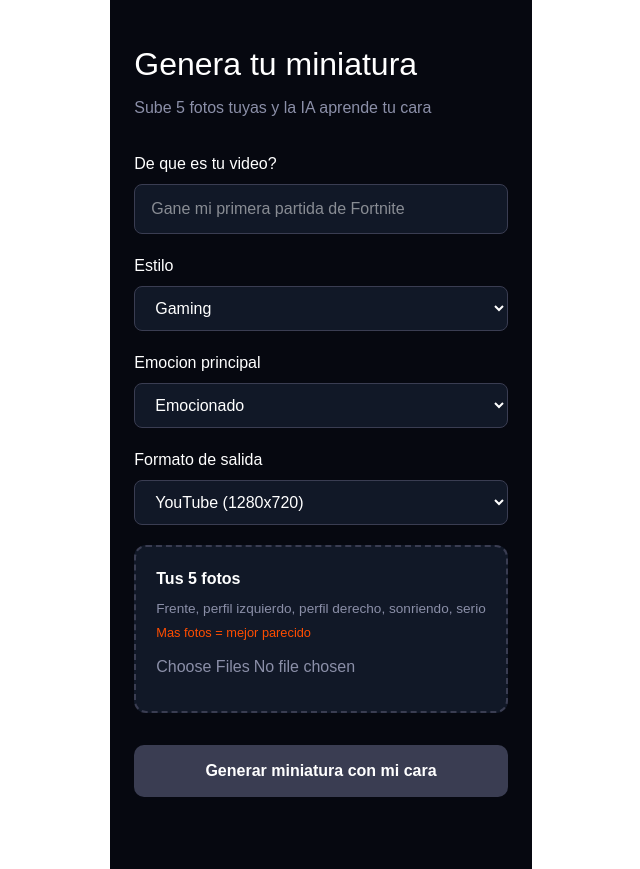
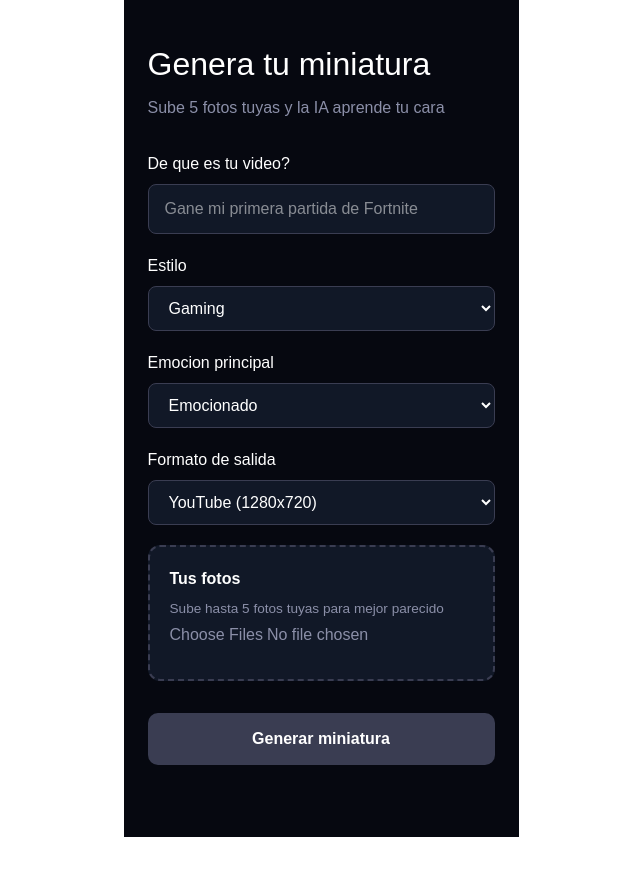
Before and after one commit to jokonog/thumbslatam, a Next.js app: page /generador in a window 1280 px wide. Shown: the whole page, without its empty margins (319-959 px from the left). After the commit the page ends 837 px from the top, so only its background shows below. Built offline with nearby package versions, Linux system fonts and the light colour scheme.

Commit message:
fix tipos typescript generador

```diff
--- a/app/generador/page.tsx
+++ b/app/generador/page.tsx
@@ -1,28 +1,31 @@
 "use client";
 import{useState}from"react";
 export default function Generador(){
-const[descripcion,setDescripcion]=useState("");
-const[estilo,setEstilo]=useState("gaming");
-const[emocion,setEmocion]=useState("emocionado");
-const[formato,setFormato]=useState("youtube");
-const[imagen,setImagen]=useState("");
-const[fotos,setFotos]=useState([]);
-const[fotosBase64,setFotosBase64]=useState([]);
-const[cargando,setCargando]=useState(false);
-function procesarFotos(e: React.ChangeEvent<HTMLInputElement>){
-const files=Array.from(e.target.files ?? []).slice(0,5);
-const urls=files.map(f=>URL.createObjectURL(f));
+const[descripcion,setDescripcion]=useState<string>("");
+const[estilo,setEstilo]=useState<string>("gaming");
+const[emocion,setEmocion]=useState<string>("emocionado");
+const[formato,setFormato]=useState<string>("youtube");
+const[imagen,setImagen]=useState<string>("");
+const[fotos,setFotos]=useState<string[]>([]);
+const[fotosBase64,setFotosBase64]=useState<string[]>([]);
+const[cargando,setCargando]=useState<boolean>(false);
+function procesarFotos(e:React.ChangeEvent<HTMLInputElement>){
+const fileList=e.target.files;
+if(!fileList)return;
+const files=Array.from(fileList).slice(0,5);
+const urls=files.map((f:File)=>URL.createObjectURL(f));
 setFotos(urls);
-const promises=files.map(f=>new Promise(res=>{
+const promises=files.map((f:File)=>new Promise<string>((res)=>{
 const r=new FileReader();
-r.onload=()=>res(r.result);
+r.onload=()=>res(r.result as string);
 r.readAsDataURL(f);
 }));
-Promise.all(promises).then(results=>setFotosBase64(results));
+Promise.all(promises).then((results:string[])=>setFotosBase64(results));
 }
 async function generarMiniatura(){
 setCargando(true);
-const res=await fetch("/api/generate-avatar",{
+const endpoint=fotosBase64.length>0?"/api/generate-avatar":"/api/generate";
+const res=await fetch(endpoint,{
 method:"POST",
 headers:{"Content-Type":"application/json"},
 body:JSON.stringify({descripcion,estilo,emocion,formato,fotosBase64}),
@@ -70,9 +73,8 @@ return(
 </select>
 </div>
 <div style={{marginBottom:"32px",padding:"20px",borderRadius:"12px",background:"#111827",border:"2px dashed #3A3D52"}}>
-<label style={{display:"block",marginBottom:"8px",fontWeight:"600"}}>Tus 5 fotos</label>
-<p style={{color:"#8B8FA8",fontSize:"0.85rem",marginBottom:"4px"}}>Frente, perfil izquierdo, perfil derecho, sonriendo, serio</p>
-<p style={{color:"#FF4D00",fontSize:"0.8rem",marginBottom:"12px"}}>Mas fotos = mejor parecido</p>
+<label style={{display:"block",marginBottom:"8px",fontWeight:"600"}}>Tus fotos</label>
+<p style={{color:"#8B8FA8",fontSize:"0.85rem",marginBottom:"4px"}}>Sube hasta 5 fotos tuyas para mejor parecido</p>
 <input type="file" accept="image/*" multiple onChange={procesarFotos} style={{color:"#8B8FA8"}}/>
 <div style={{display:"flex",gap:"8px",flexWrap:"wrap",marginTop:"12px"}}>
 {fotos.map((f,i)=>(
@@ -81,8 +83,8 @@ return(
 </div>
 {fotos.length>0&&<p style={{color:"#06D6A0",fontSize:"0.8rem",marginTop:"8px"}}>{fotos.length} foto{fotos.length>1?"s":""} seleccionada{fotos.length>1?"s":""}</p>}
 </div>
-<button onClick={generarMiniatura} disabled={cargando||!descripcion||fotosBase64.length===0} style={{width:"100%",padding:"14px",borderRadius:"10px",background:(descripcion&&fotosBase64.length>0)?"#FF4D00":"#3A3D52",border:"none",color:"white",fontSize:"1rem",fontWeight:"700",marginBottom:"32px"}}>
-{cargando?"Aprendiendo tu cara... 60 segundos":"Generar miniatura con mi cara"}
+<button onClick={generarMiniatura} disabled={cargando||!descripcion} style={{width:"100%",padding:"14px",borderRadius:"10px",background:descripcion?"#FF4D00":"#3A3D52",border:"none",color:"white",fontSize:"1rem",fontWeight:"700",marginBottom:"32px"}}>
+{cargando?"Generando... espera 60 segundos":"Generar miniatura"}
 </button>
 {imagen&&(
 <div>
```
